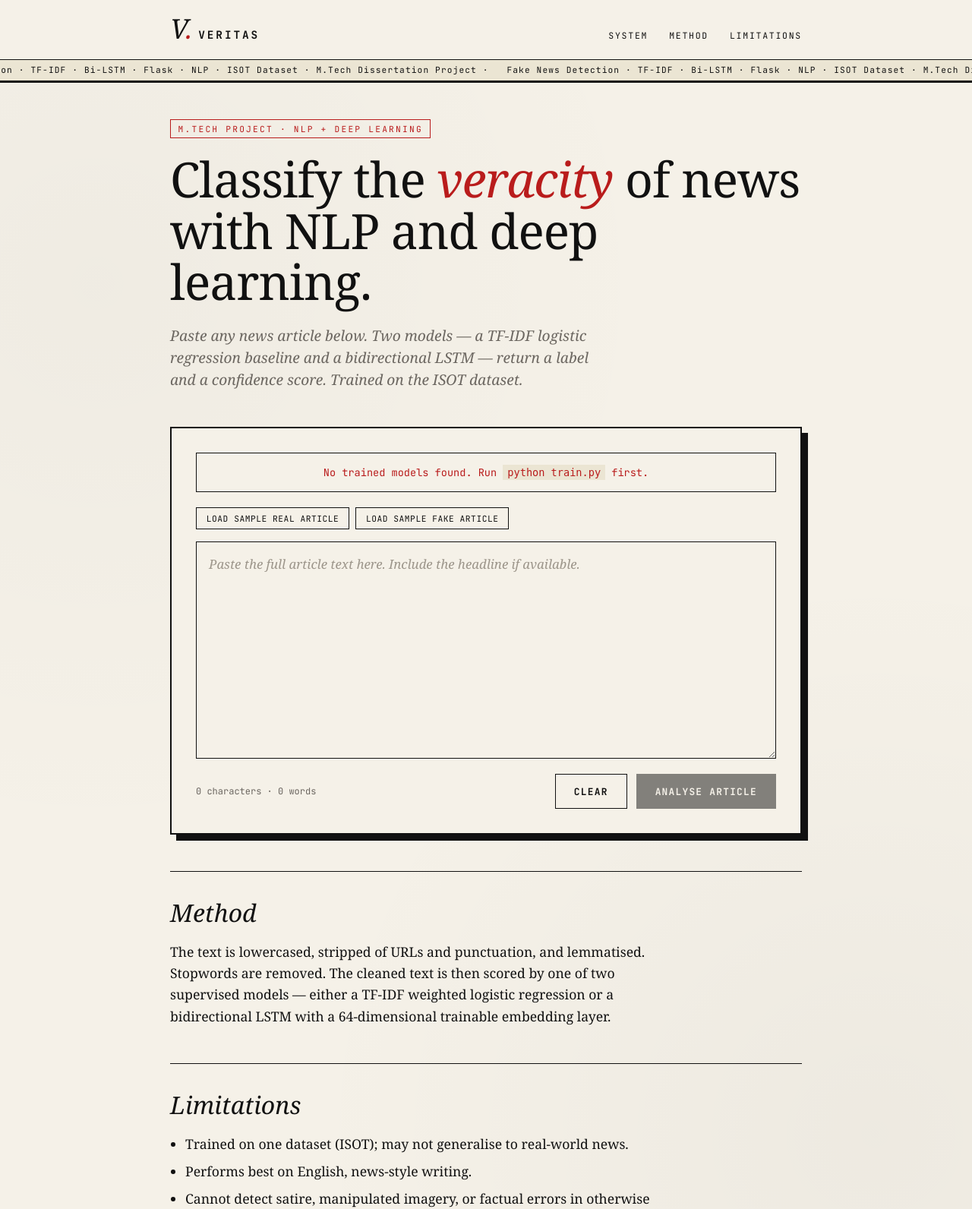
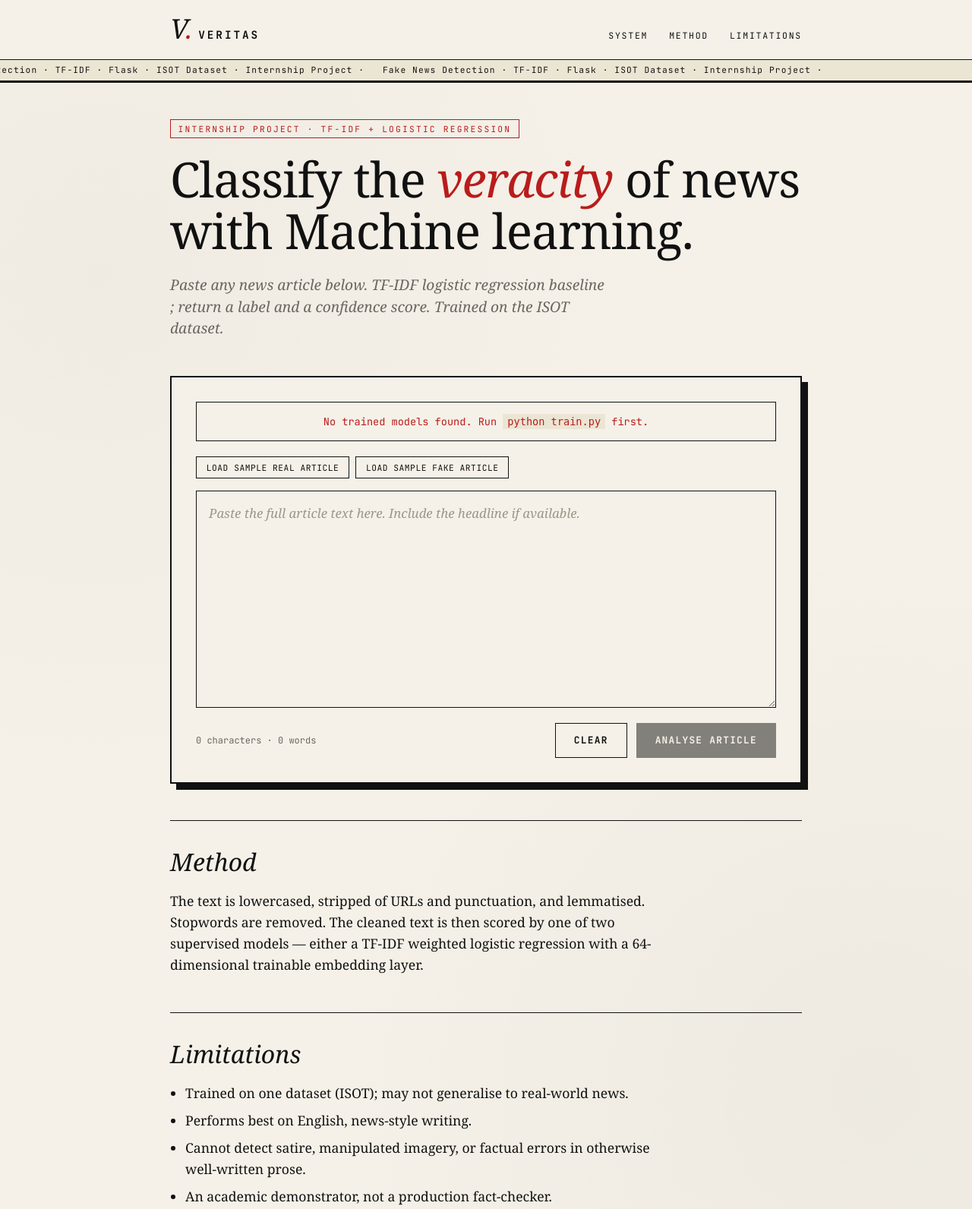
Before and after one commit to pratikdaund/fake-news-html, a Flask app: page / in a window 1280 px wide. Shown: the top 1592 px of the page at 76% size. Run offline with Flask 3, Linux system fonts and the light colour scheme; parts of the project's set-up code (start-up, migrations or seed data) failed here and were passed over; some web fonts are replaced.

Commit message:
Update project description and model references in HTML

```diff
--- a/templates/index.html
+++ b/templates/index.html
@@ -24,22 +24,22 @@
       </nav>
     </div>
     <div class="ticker">
-      <span>Fake News Detection · TF-IDF · Bi-LSTM · Flask · NLP · ISOT Dataset · M.Tech Dissertation Project ·&nbsp;</span>
-      <span>Fake News Detection · TF-IDF · Bi-LSTM · Flask · NLP · ISOT Dataset · M.Tech Dissertation Project ·&nbsp;</span>
+      <span>Fake News Detection · TF-IDF ·  Flask · ISOT Dataset · Internship Project ·&nbsp;</span>
+      <span>Fake News Detection · TF-IDF ·  Flask · ISOT Dataset · Internship Project ·&nbsp;</span>
     </div>
   </header>
 
   <main class="container">
     <!-- Hero -->
     <section class="hero">
-      <p class="eyebrow">M.Tech Project · NLP + Deep Learning</p>
+      <p class="eyebrow">Internship Project · TF-IDF + Logistic Regression </p>
       <h1 class="display">
         Classify the <em>veracity</em> of news<br>
-        with NLP and deep learning.
+        with Machine learning.
       </h1>
       <p class="lede">
-        Paste any news article below. Two models &mdash; a TF-IDF logistic
-        regression baseline and a bidirectional LSTM &mdash; return a label
+        Paste any news article below. TF-IDF logistic
+        regression baseline ; return a label
         and a confidence score. Trained on the ISOT dataset.
       </p>
     </section>
@@ -58,8 +58,8 @@
           {% if 'lstm' in models %}
           <label data-model="lstm">
             <input type="radio" name="model" value="lstm">
-            <span class="label-text">Bidirectional LSTM</span>
-            <span class="label-sub">Deep learning</span>
+
+
           </label>
           {% endif %}
           {% if not models %}
@@ -157,8 +157,7 @@
       <p>
         The text is lowercased, stripped of URLs and punctuation, and lemmatised.
         Stopwords are removed. The cleaned text is then scored by one of two
-        supervised models &mdash; either a TF-IDF weighted logistic regression or
-        a bidirectional LSTM with a 64-dimensional trainable embedding layer.
+        supervised models &mdash; either a TF-IDF weighted logistic regression  with a 64-dimensional trainable embedding layer.
       </p>
     </section>
 
```
